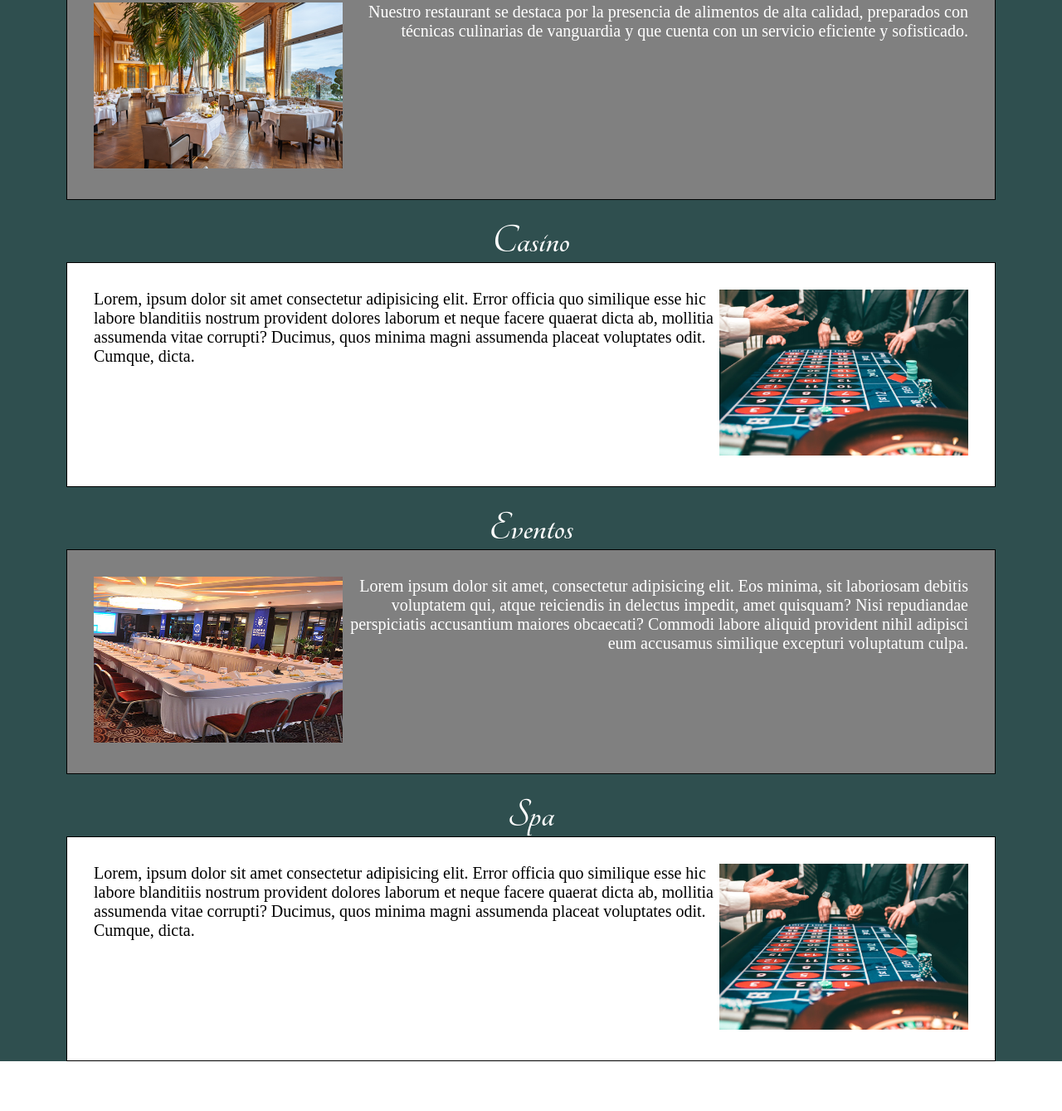
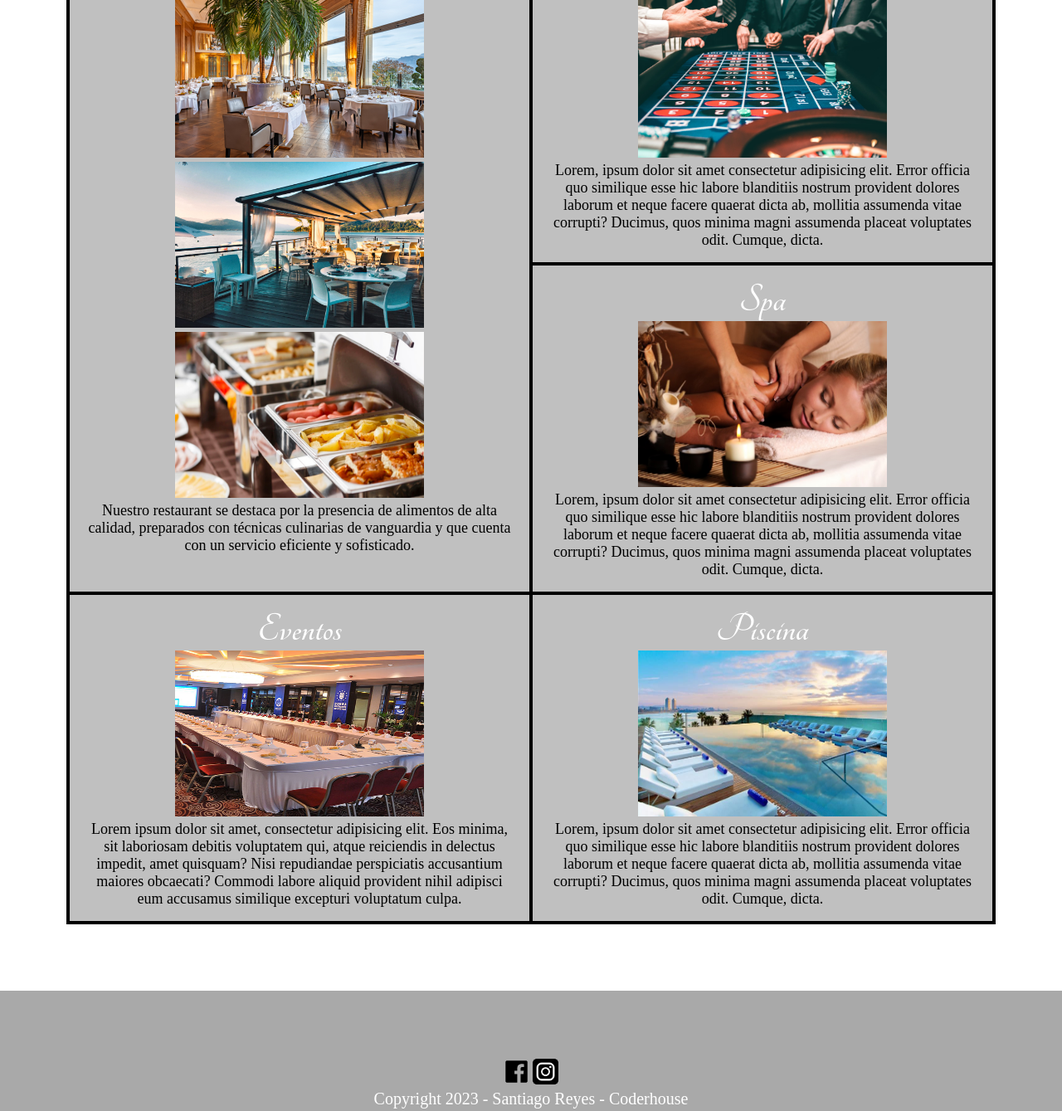
Before and after one commit to santiagoreyes91/lavistahotel, a plain HTML site: page pages/servicios.html in a window 1280 px wide. Shown: the part 268-1607 px from the top of the page at 83% size. Drawn offline with Linux system fonts and the light colour scheme.

Commit message:
update grids

```diff
--- a/css/style.css
+++ b/css/style.css
@@ -148,11 +148,24 @@ a {
 }
 
 .main-servicios {
-    background-color: darkslategrey;
+    background-color: none;
 }
 
-.listado-servicios {
-    margin-block: 5rem;
+/* .listado-servicios {
+    margin: 5rem;
+} */
+
+.contenedor-servicios {
+    border-style: solid;
+    border-width: 2px;
+    margin: 5rem;
+    display: grid;
+    grid-template-columns: 1fr 1fr;
+    grid-template-rows: 1fr 1fr 1fr;
+    grid-template-areas:
+    "rest casino"
+    "rest spa"
+    "eventos piscina";
 }
 
 .title-servicios {
@@ -164,64 +177,85 @@ a {
 }
 
 .item-restaurant {
-    margin: 0rem 5rem 1.5rem;
-    padding: 2rem;
-    display: flex;
+    grid-area: rest;
+    margin: 0rem;
+    padding: 1rem;
+    /* display: flex;
     flex-direction: row;
-    justify-content: space-between;
-    background-color: gray;
+    justify-content: space-between; */
+    background-color: silver;
     border-style: solid;
-    border-width: 1px;
+    border-width: 2px;
     border-color: black;
-    color: white;
-    font-size: 20px;
-    text-align: end;
+    color: black;
+    font-size: 18px;
+    text-align: center;
 }
 
 .item-casino {
-    margin: 0rem 5rem 1.5rem;
-    padding: 2rem;
-    display: flex;
+    grid-area: casino;
+    margin: 0rem;
+    padding: 1rem;
+    /* display: flex;
     flex-direction: row;
-    justify-content: space-between;
-    background-color: white;
+    justify-content: space-between; */
+    background-color: silver;
     border-style: solid;
-    border-width: 1px;
+    border-width: 2px;
     border-color: black;
     color: black;
-    font-size: 20px;
-    text-align: start;
+    font-size: 18px;
+    text-align: center;
 }
 
 .item-eventos {
-    margin: 0rem 5rem 1.5rem;
-    padding: 2rem;
-    display: flex;
+    grid-area: eventos;
+    margin: 0rem;
+    padding: 1rem;
+    /* display: flex;
     flex-direction: row;
-    justify-content: space-between;
-    background-color: gray;
+    justify-content: space-between; */
+    background-color: silver;
     border-style: solid;
-    border-width: 1px;
+    border-width: 2px;
     border-color: black;
-    color: white;
-    font-size: 20px;
-    text-align: end;
+    color: black;
+    font-size: 18px;
+    text-align: center;
 }
 
 .item-spa {
-    margin: 0rem 5rem 1.5rem;
-    padding: 2rem;
-    display: flex;
+    grid-area: spa;
+    margin: 0rem;
+    padding: 1rem;
+    /* display: flex;
     flex-direction: row;
-    justify-content: space-between;
-    background-color: white;
+    justify-content: space-between; */
+    background-color: silver;
     border-style: solid;
-    border-width: 1px;
+    border-width: 2px;
     border-color: black;
     color: black;
-    font-size: 20px;
-    text-align: start;
+    font-size: 18px;
+    text-align: center;
 }
+
+.item-piscina {
+    grid-area: piscina;
+    margin: 0rem;
+    padding: 1rem;
+    /* display: flex;
+    flex-direction: row;
+    justify-content: space-between; */
+    background-color: silver;
+    border-style: solid;
+    border-width: 2px;
+    border-color: black;
+    color: black;
+    font-size: 18px;
+    text-align: center;
+}
+
 
 .img-servicios {
     width: 300px;
--- a/pages/servicios.html
+++ b/pages/servicios.html
@@ -28,39 +28,46 @@
 
         <main class="main-servicios">
             <section class="listado-servicios">
-
-                <h3 class="title-servicios">Restaurant</h3>
+                <div class="contenedor-servicios">
 
                     <div class="item-restaurant">
+                        <h3 class="title-servicios">Restaurant</h3>
                         <a href="#"><img class="img-servicios" src="../images/restaurant1.jpg" alt="Imagen del restaurant"></a>
+                        <a href="#"><img class="img-servicios" src="../images/restaurant2.jpg" alt="Imagen del restaurant"></a>
+                        <a href="#"><img class="img-servicios" src="../images/restaurant3.jpg" alt="Imagen del restaurant"></a>
                         <p>Nuestro restaurant se destaca por la presencia de alimentos de alta calidad, preparados con técnicas culinarias de vanguardia y que cuenta con un servicio eficiente y sofisticado.</p>
                     </div>
 
+                    <div class="item-casino">
                         <h3 class="title-servicios">Casino</h3>
+                        <a href="#"><img class="img-servicios" src="../images/ruleta1.jpeg" alt="Imagen del casino"></a>
+                        <p>Lorem, ipsum dolor sit amet consectetur adipisicing elit. Error officia quo similique esse hic labore blanditiis nostrum provident dolores laborum et neque facere quaerat dicta ab, mollitia assumenda vitae corrupti? Ducimus, quos minima magni assumenda placeat voluptates odit. Cumque, dicta.</p>
 
-                <div class="item-casino">
-                    <p>Lorem, ipsum dolor sit amet consectetur adipisicing elit. Error officia quo similique esse hic labore blanditiis nostrum provident dolores laborum et neque facere quaerat dicta ab, mollitia assumenda vitae corrupti? Ducimus, quos minima magni assumenda placeat voluptates odit. Cumque, dicta.</p>
-                    <a href="#"><img class="img-servicios" src="../images/ruleta1.jpeg" alt="Imagen del casino"></a>
                     </div>
 
+                    <div class="item-eventos">
                         <h3 class="title-servicios">Eventos</h3>
-
-                <div class="item-eventos">
                         <a href="#"><img class="img-servicios" src="../images/eventos1.jpg" alt="Imagen de un evento con mesas"></a>
                         <p>Lorem ipsum dolor sit amet, consectetur adipisicing elit. Eos minima, sit laboriosam debitis voluptatem qui, atque reiciendis in delectus impedit, amet quisquam? Nisi repudiandae perspiciatis accusantium maiores obcaecati? Commodi labore aliquid provident nihil adipisci eum accusamus similique excepturi voluptatum culpa.</p>
                     </div>
 
+                    <div class="item-spa">
                         <h3 class="title-servicios">Spa</h3>
+                        <a href="#"><img class="img-servicios" src="../images/spa1.jpg" alt="Imagen del spa"></a>
+                        <p>Lorem, ipsum dolor sit amet consectetur adipisicing elit. Error officia quo similique esse hic labore blanditiis nostrum provident dolores laborum et neque facere quaerat dicta ab, mollitia assumenda vitae corrupti? Ducimus, quos minima magni assumenda placeat voluptates odit. Cumque, dicta.</p>
+                    </div>
 
-                <div class="item-spa">
+                    <div class="item-piscina">
+                        <h3 class="title-servicios">Piscina</h3>
+                        <a href="#"><img class="img-servicios" src="../images/piscina1.jpg" alt="Imagen de la piscina"></a>
                         <p>Lorem, ipsum dolor sit amet consectetur adipisicing elit. Error officia quo similique esse hic labore blanditiis nostrum provident dolores laborum et neque facere quaerat dicta ab, mollitia assumenda vitae corrupti? Ducimus, quos minima magni assumenda placeat voluptates odit. Cumque, dicta.</p>
-                    <a href="#"><img class="img-servicios" src="../images/ruleta1.jpeg" alt="Imagen del casino"></a>
+                    </div>
+
                 </div>
 
             </section>
 
         </main>
-
 
         <footer class="footer">
             <div class="container-logos">
@@ -68,7 +75,7 @@
                 <a href="https://instagram.com" target="_blank"><img class="logos-redes" src="../images/ig-logo.png" alt="Instagram"></a>
             </div>
 
-            <p class="text-footer">Copywright 2023 - Santiago Reyes - Coderhouse</p>
+            <p class="text-footer">Copyright 2023 - Santiago Reyes - Coderhouse</p>
         </footer>
 
     </body>
```
Also changed, not shown: index.html (+1 -1 lines), pages/contacto.html (+1 -1 lines), pages/habitaciones.html (+1 -1 lines), pages/reservas.html (+1 -1 lines), images/piscina1.jpg (added), images/restaurant2.jpg (added), images/restaurant3.jpg (added). Lines whose indentation alone changed are shown as unchanged.
